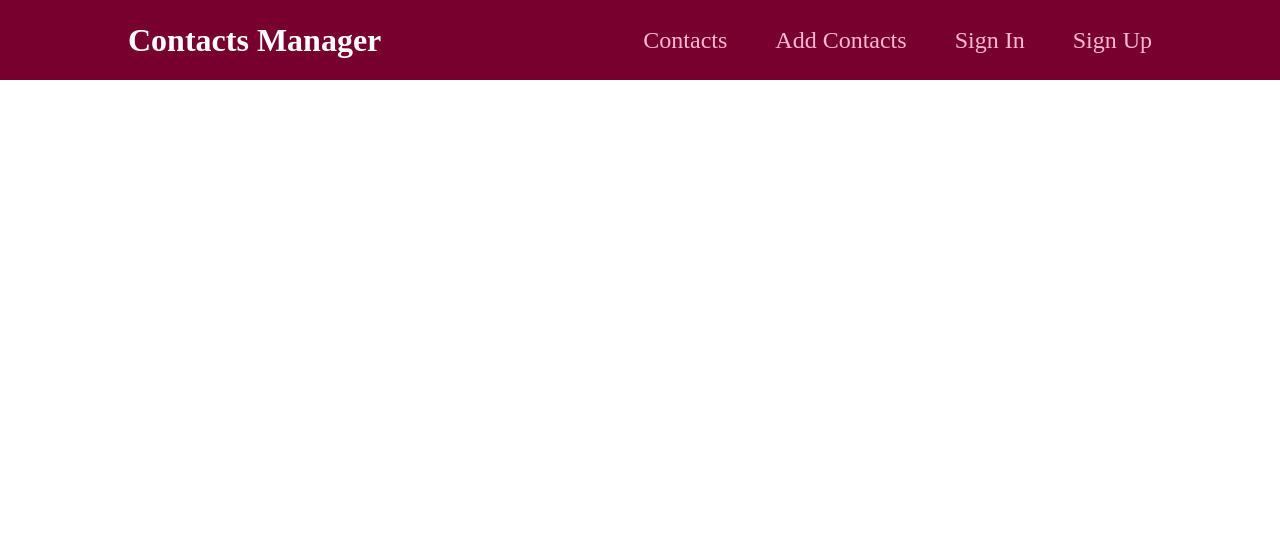
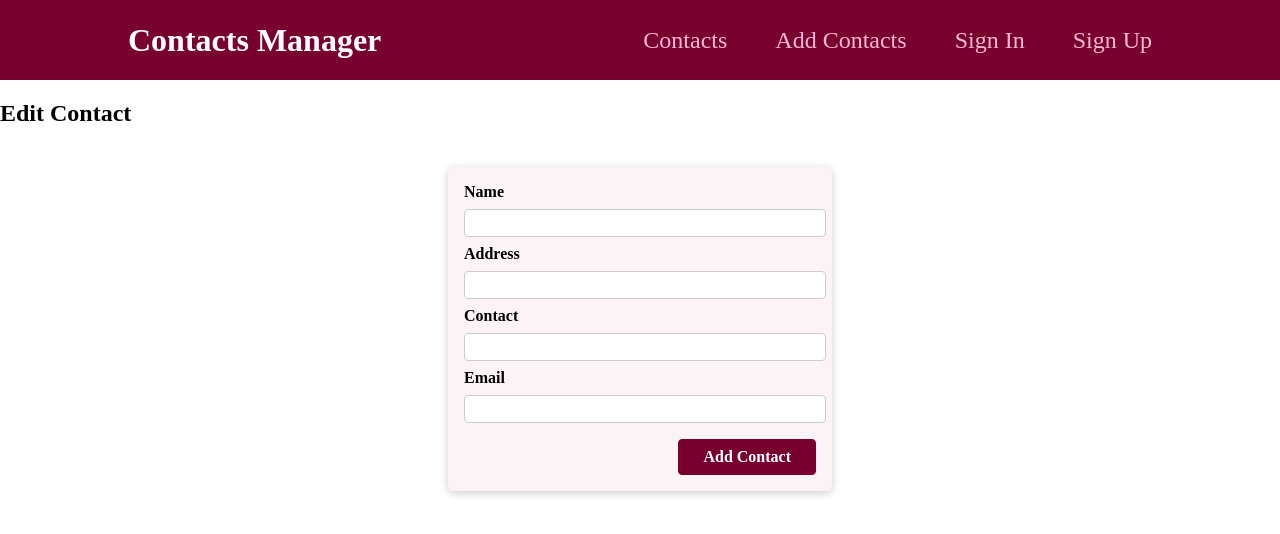
Before and after one commit to sujal7/final-project-frontend, a React (Create React App) app: page /edit-contacts/1 in a window 1280 px wide. Shown: the top 534 px of the page. Built offline with nearby package versions, Linux system fonts and the light colour scheme.

Commit message:
Add edit button to update contact in database

```diff
--- a/src/App.jsx
+++ b/src/App.jsx
@@ -6,6 +6,7 @@ import SignIn from './pages/user/SignIn';
 import AllContacts from './pages/contacts/AllContacts';
 import AddContacts from './pages/contacts/AddContacts';
 import DeleteContacts from './pages/contacts/DeleteContacts';
+import EditContacts from './pages/contacts/EditContacts';
 
 function App() {
   return (
@@ -17,6 +18,7 @@ function App() {
           <Route path="/contacts" element={<AllContacts />} />
           <Route path="/add-contacts" element={<AddContacts />} />
           <Route path="/delete-contacts/" element={<DeleteContacts />} />
+          <Route path="/edit-contacts/:id" element={<EditContacts />} />
         </Routes>
       </Layout>
     </div>
--- a/src/components/contacts/AddContactForm.jsx
+++ b/src/components/contacts/AddContactForm.jsx
@@ -24,7 +24,11 @@ export default function AddContactForm(props) {
       email: enteredEmail,
     };
 
-    props.onAddContacts(formData);
+    if (props.isEdit) {
+      props.onEditContacts(formData);
+    } else {
+      props.onAddContacts(formData);
+    }
   }
 
   return (
--- a/src/components/contacts/ContactItem.jsx
+++ b/src/components/contacts/ContactItem.jsx
@@ -2,10 +2,18 @@ import React from 'react';
 
 import Card from '../common/ui/Card';
 import classes from './ContactItem.module.css';
+import { useNavigate } from 'react-router-dom';
 
 export default function ContactItem(props) {
+  const navigate = useNavigate();
   function deleteHandler() {
     props.onDelete(props.id);
+  }
+
+  function editHandler() {
+    navigate(`/edit-contacts/${props.id}`, {
+      replace: true,
+    });
   }
 
   return (
@@ -19,7 +27,7 @@ export default function ContactItem(props) {
         </div>
         <div className={classes.actions}>
           <button>Favorite</button>
-          <button>Edit</button>
+          <button onClick={editHandler}>Edit</button>
           <button onClick={deleteHandler}>Delete</button>
         </div>
       </Card>
--- /dev/null
+++ b/src/pages/contacts/EditContacts.jsx
@@ -0,0 +1,32 @@
+import React from 'react';
+import { useNavigate, useParams } from 'react-router-dom';
+
+import AddContactForm from '../../components/contacts/AddContactForm';
+
+export default function EditContacts() {
+  const navigate = useNavigate();
+  const { id } = useParams();
+
+  function editContactsHandler(formData) {
+    fetch(`http://localhost:5000/contacts/${id}`, {
+      method: 'PUT',
+      body: JSON.stringify(formData),
+      headers: {
+        'Content-Type': 'application/json',
+      },
+    })
+      .then(() => {
+        navigate('/contacts', { replace: true });
+      })
+      .catch((err) => {
+        console.log(err);
+      });
+  }
+
+  return (
+    <section>
+      <h1>Edit Contact</h1>
+      <AddContactForm onEditContacts={editContactsHandler} isEdit={true} />
+    </section>
+  );
+}
```
